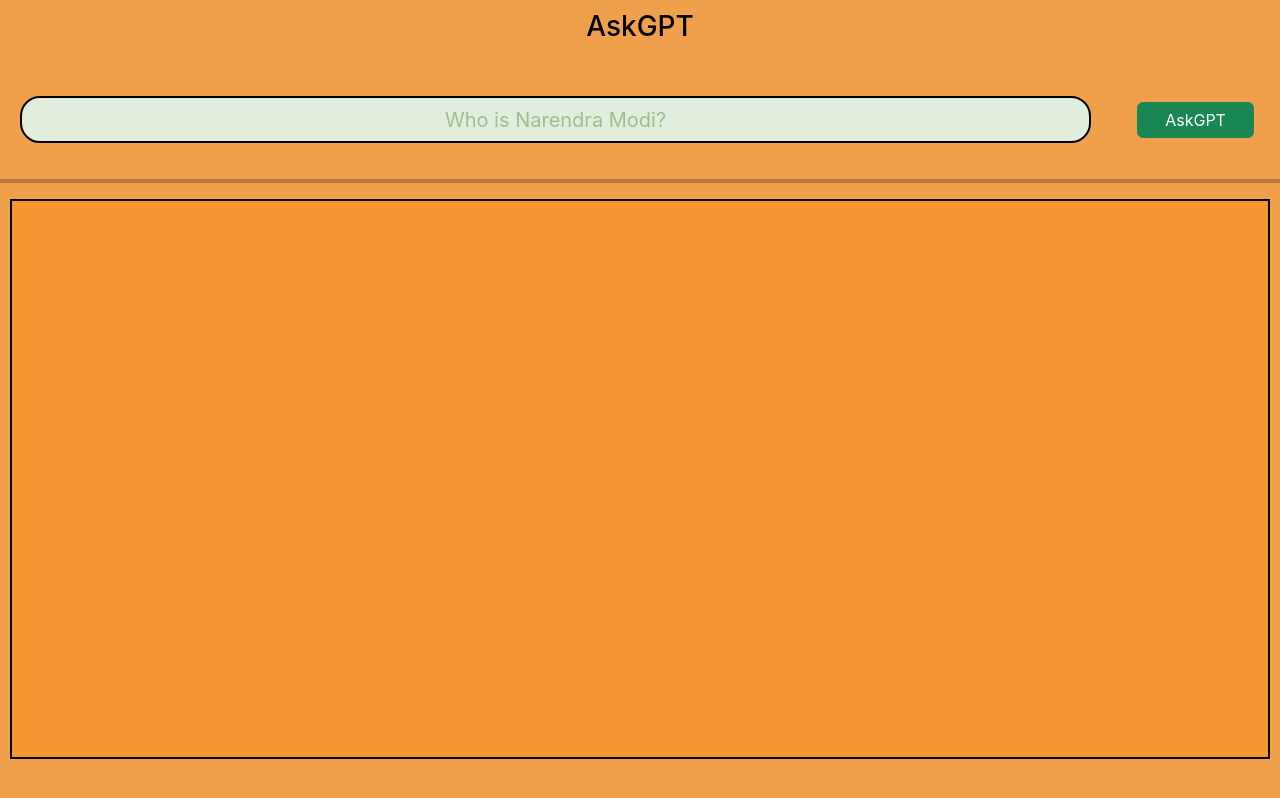
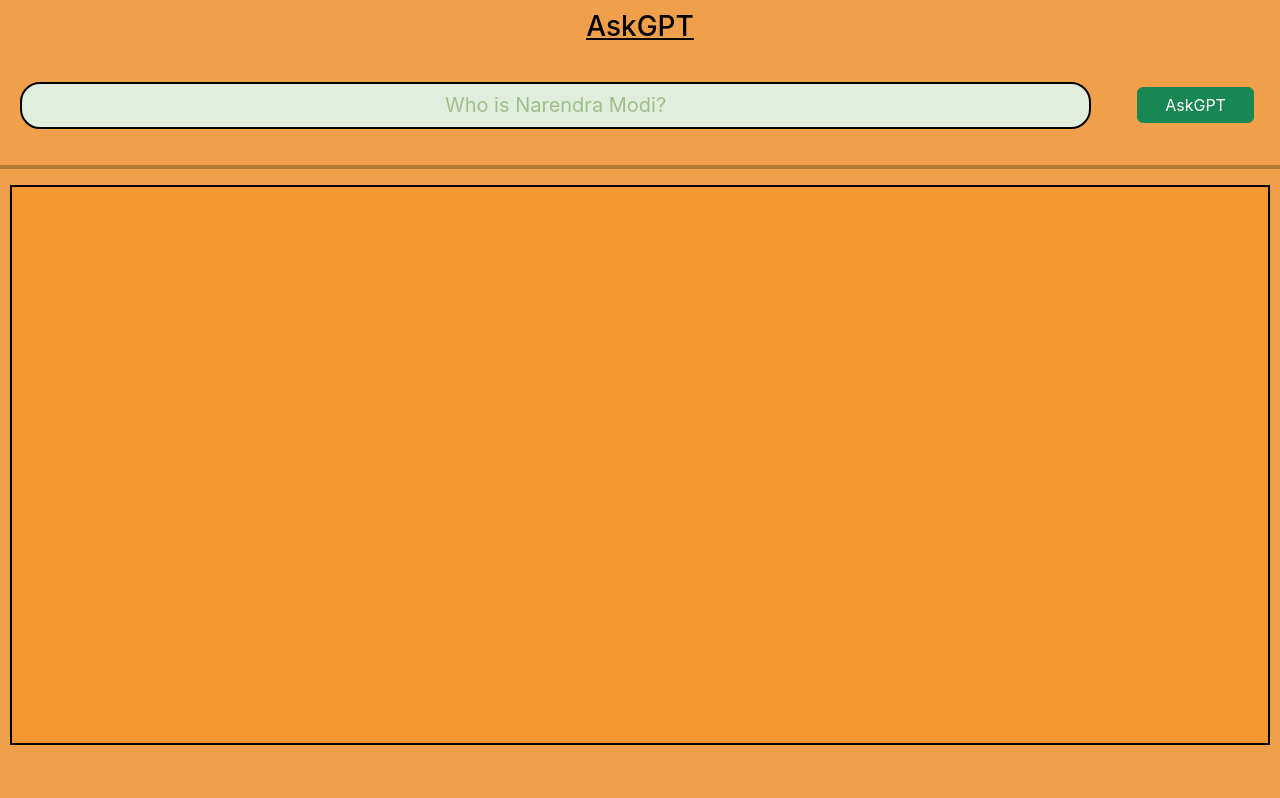
Before and after one commit to namannangia/AskGPT, a React (Create React App) app: page / in a window 1280 px wide. Built offline with nearby package versions, Linux system fonts and the light colour scheme.

Commit message:
minor UI Changes

```diff
--- a/src/App.css
+++ b/src/App.css
@@ -11,6 +11,7 @@
 
 .heading {
 	color: black;
+	text-decoration: underline;
 	flex: 1;
 	padding: 10px;
 }
--- a/src/components/theme.css
+++ b/src/components/theme.css
@@ -4,13 +4,15 @@
 
 .btn {
 	flex: 1;
+	height: 6%;
+	align-self: center;
 	margin: 2%;
 	font-size: 16px;
 	padding: 5px;
 }
 
 #mainDiv {
-	flex: 15;
+	flex: 40;
 }
 
 .horRow {
```
